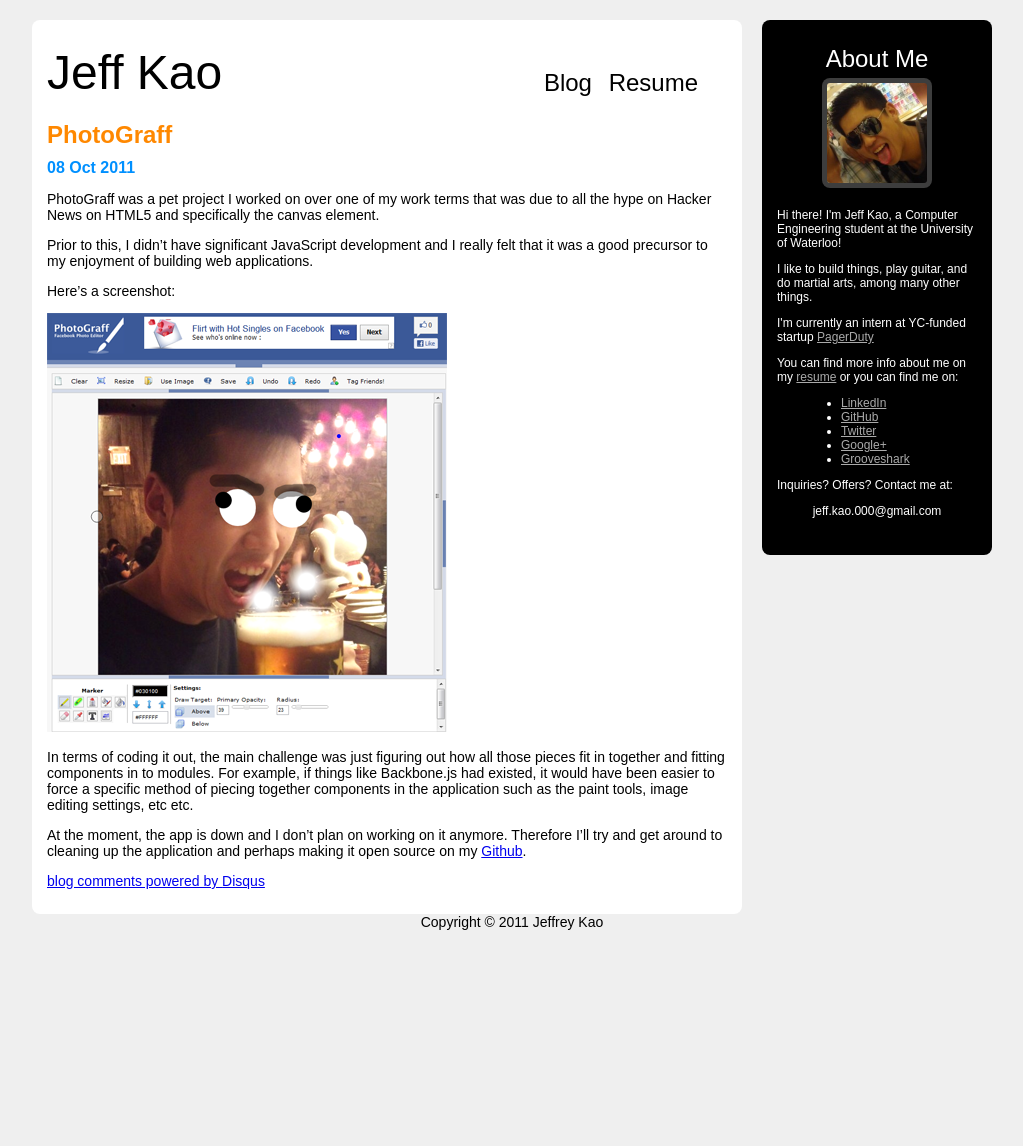
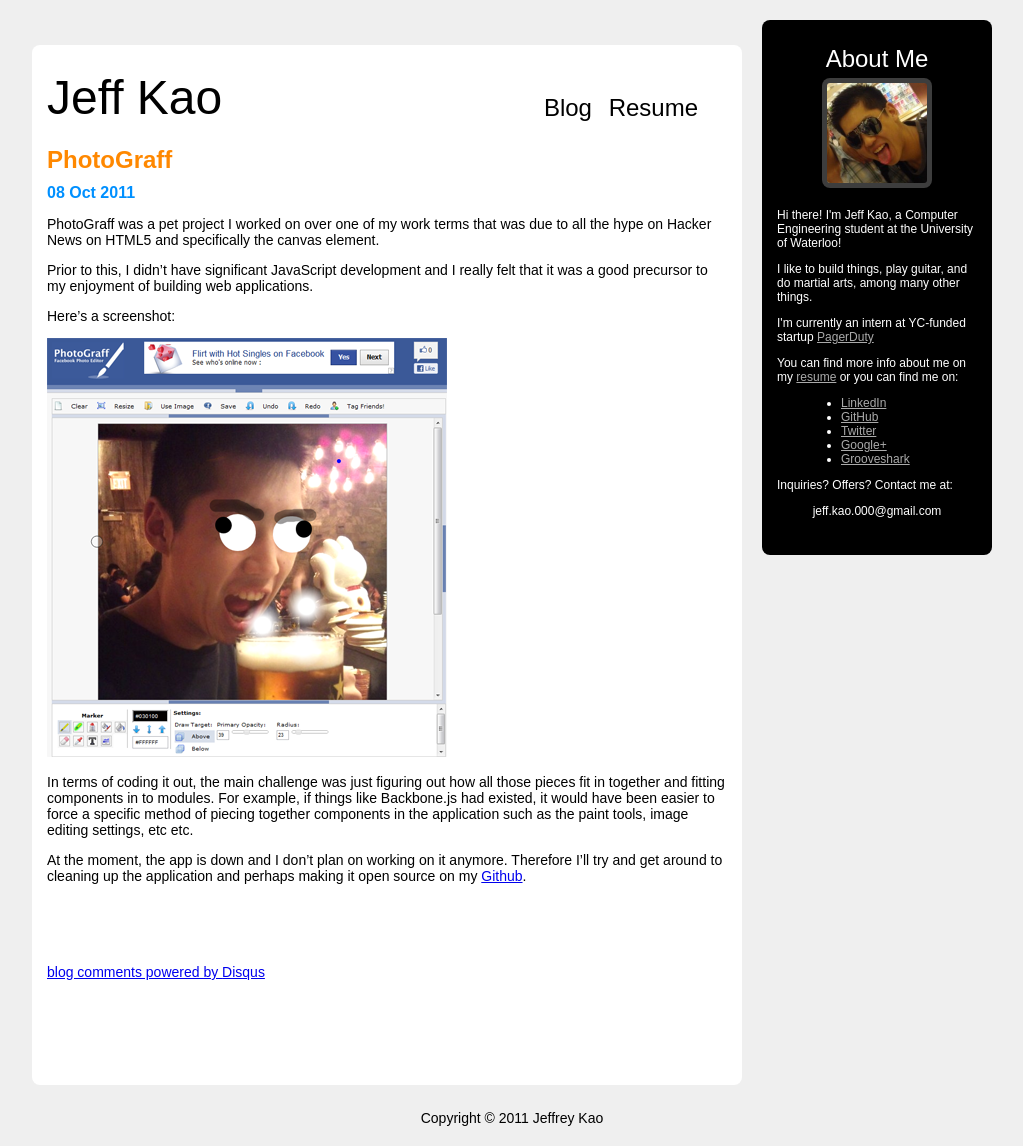
Before and after one commit to jkao/jkao.github.io, a Jekyll site: the page built from projects/_posts/2011-10-8-photograff.md, in a window 1280 px wide. Shown: the whole page, without its empty margins (128-1151 px from the left). Built offline with Jekyll 4.4.1, drawn with Linux system fonts in a browser that asks for light colours; comment, search, counter and statistics services are not loaded; before the commit the page ends 950 px from its top, so only the background shows below that.

Commit message:
Added some styling

```diff
--- a/_layouts/post.html
+++ b/_layouts/post.html
@@ -11,7 +11,8 @@
   <!-- TODO: Facebook/HN/Reddit etc -->
 </div>
 
-<!-- TODO: Disqus -->
+<!-- Disqus -->
+<div class="comments">
   <div id="disqus_thread"></div>
   <script type="text/javascript">
       /* * * CONFIGURATION VARIABLES: EDIT BEFORE PASTING INTO YOUR WEBPAGE * * */
@@ -27,3 +28,4 @@
   </script>
   <noscript>Please enable JavaScript to view the <a href="http://disqus.com/?ref_noscript">comments powered by Disqus.</a></noscript>
   <a href="http://disqus.com" class="dsq-brlink">blog comments powered by <span class="logo-disqus">Disqus</span></a>
+</div>
--- a/css/styles.css
+++ b/css/styles.css
@@ -28,6 +28,7 @@
   -moz-border-radius: 8px;
   border-radius: 8px;
   padding: 25px 15px;
+  margin: 25px 0;
   width: 680px;
 }
 #main .main-title a {
@@ -175,3 +176,6 @@
   clear: both;
   text-align: center;
 }
+div.comments {
+  margin: 80px 0;
+}
```
Lines whose indentation alone changed are shown as unchanged.
